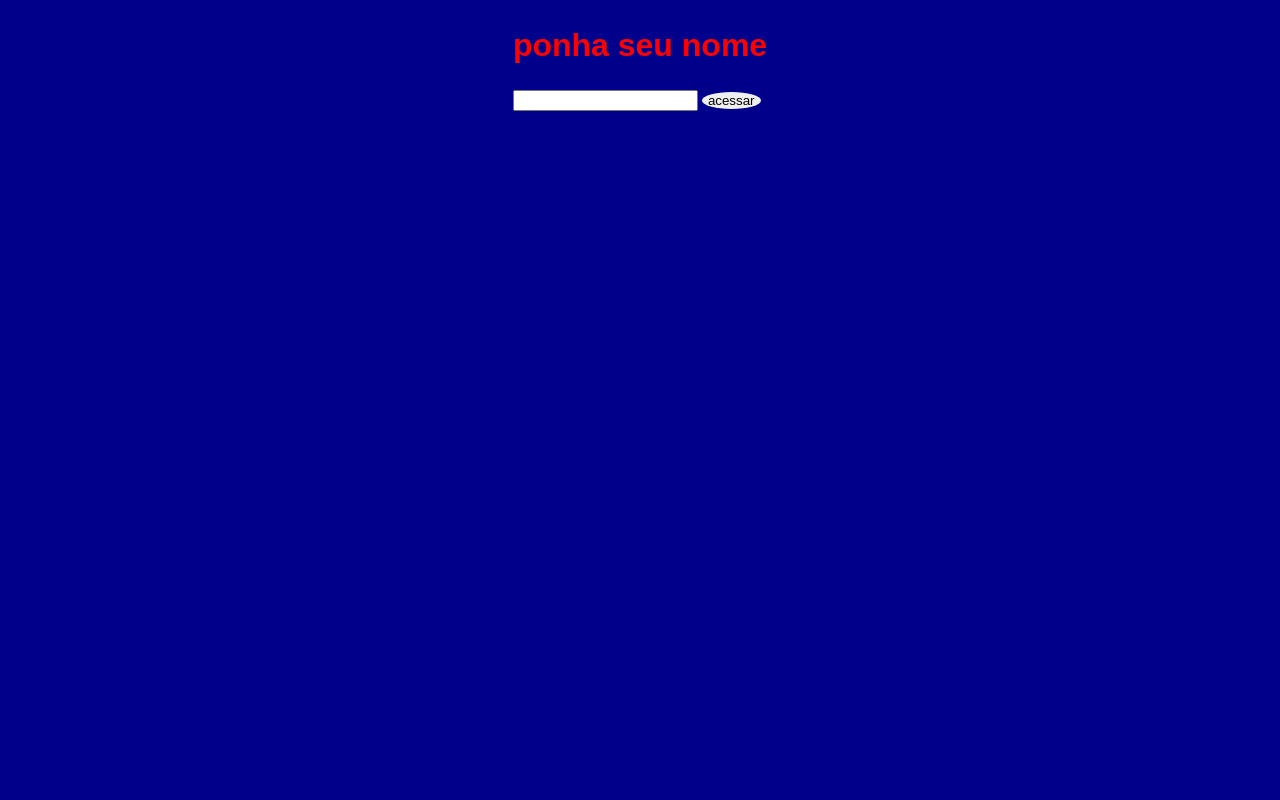
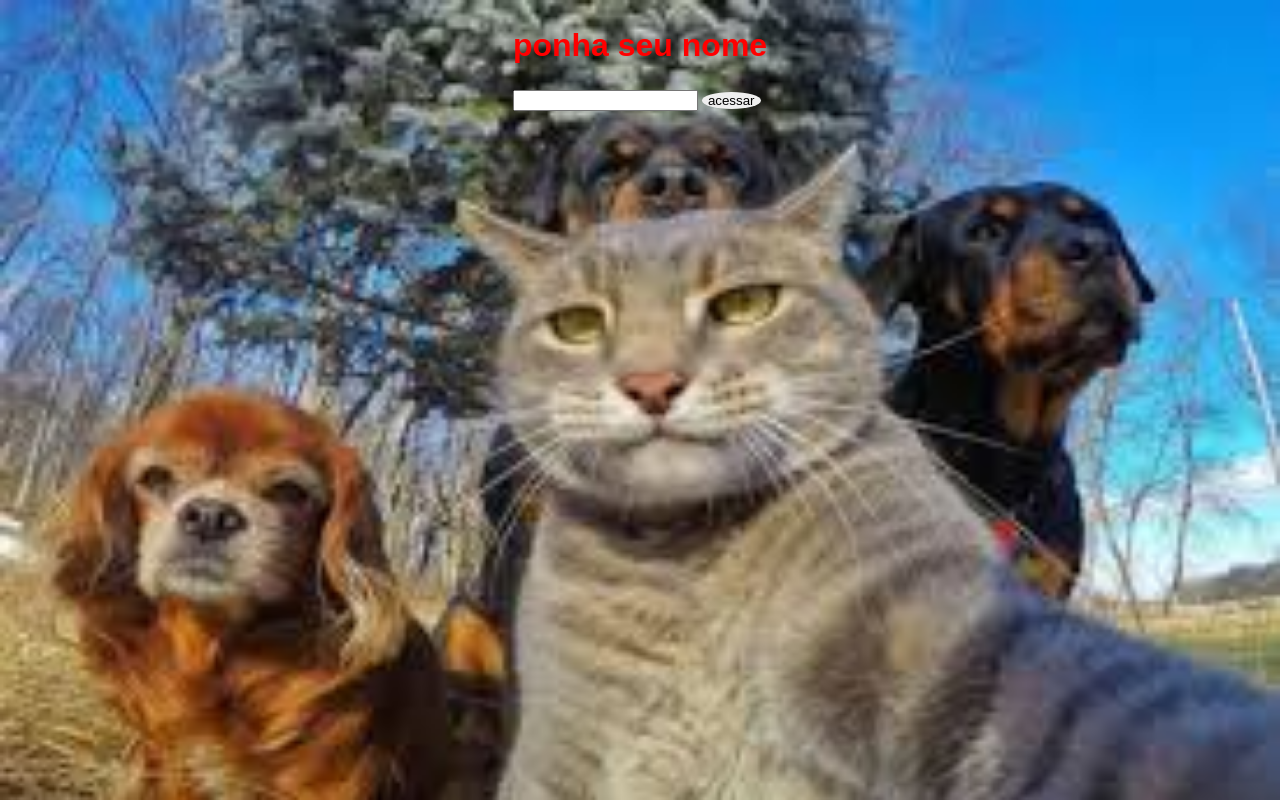
Before and after one commit to GiovaneSz/502-BOM, a plain HTML site: page index.html in a window 1280 px wide. Drawn offline with Linux system fonts and the light colour scheme.

Commit message:
adicionar img

```diff
--- a/style.css
+++ b/style.css
@@ -2,8 +2,10 @@ body{
     margin: 0;
     background-color: darkblue;
     display: flex;
-    align-content: center;
-    justify-content:space-around ;
+    align-content:center ;
+    justify-content:space-around;
+    background-image: url(images.jpeg);
+    background-size: cover;
 }
 
 h1{
```
Also changed, not shown: index.html (+1 -0 lines), images.jpeg (added), scripts.js (line endings or trailing spaces).
